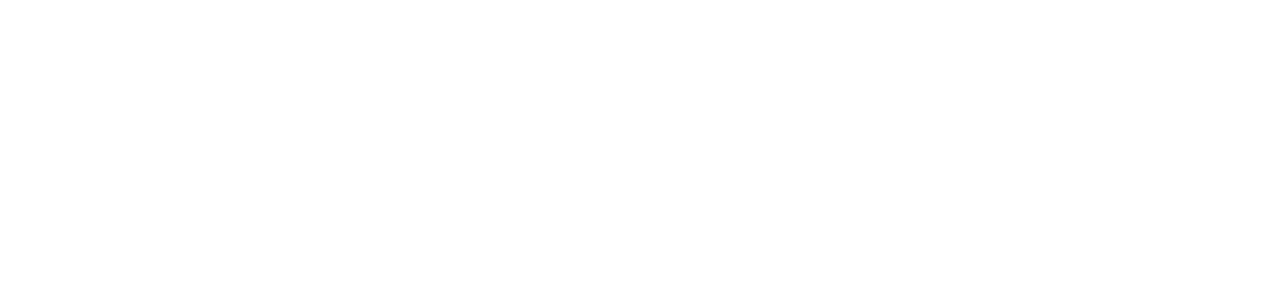
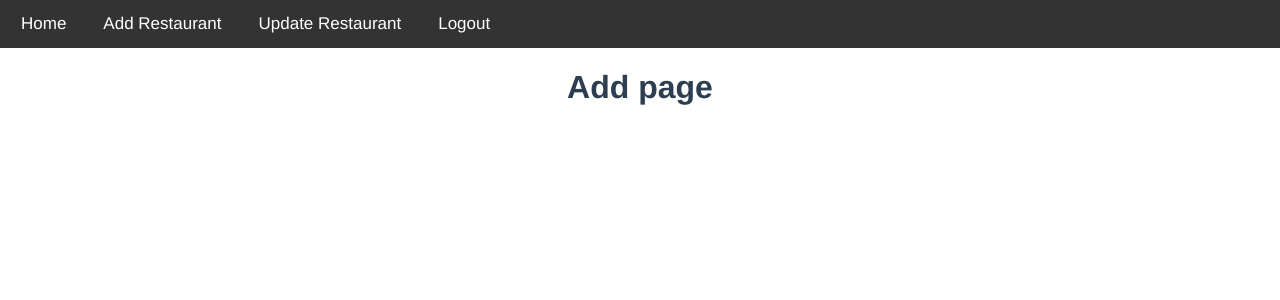
Before and after one commit to simonvista/Vue3, a Vue app: page /add in a window 1280 px wide. Before the commit this address had no page. Shown: the top 300 px of the page. Built offline with nearby package versions, Linux system fonts and the light colour scheme; sample sign-in values are in the browser's storage.

Commit message:
13-0000 is done

```diff
--- /dev/null
+++ b/src/components/Add.vue
@@ -0,0 +1,19 @@
+<template>
+  <Header />
+  <h1>Add page</h1>
+  <h2></h2>
+</template>
+<script>
+import Header from "./Header.vue";
+export default {
+  components: { Header },
+  name: "Add",
+
+  mounted() {
+    let user = localStorage.getItem("user-info");
+    if (!user) {
+      this.$router.push({ name: "SignUp" });
+    }
+  },
+};
+</script>
--- a/src/components/Header.vue
+++ b/src/components/Header.vue
@@ -1,8 +1,8 @@
 <template>
   <div class="nav">
-    <a href="#">Home</a>
-    <a href="#">Add Restaurant</a>
-    <a href="#">Upadte Restaurant</a>
+    <router-link to="/">Home</router-link>
+    <router-link to="/add">Add Restaurant</router-link>
+    <router-link to="/update">Update Restaurant</router-link>
     <a v-on:click="logout" href="#">Logout</a>
   </div>
 </template>
--- a/src/components/Home.vue
+++ b/src/components/Home.vue
@@ -1,14 +1,24 @@
 <template>
   <Header />
   <h1>home page</h1>
+  <h2>Hi {{ name }}</h2>
 </template>
 <script>
 import Header from "./Header.vue";
 export default {
   components: { Header },
   name: "Home",
+  data() {
+    return {
+      name: "",
+    };
+  },
+
   mounted() {
     let user = localStorage.getItem("user-info");
+    // console.warn(user);  //{name: "test", email: "test@test.com", password: "test@123", id: 4}
+    // console.warn(typeof user);  //string
+    this.name = JSON.parse(user).name;
     if (!user) {
       this.$router.push({ name: "SignUp" });
     }
--- /dev/null
+++ b/src/components/Update.vue
@@ -0,0 +1,17 @@
+<template>
+  <Header />
+  <h1>Update page</h1>
+</template>
+<script>
+import Header from "./Header.vue";
+export default {
+  components: { Header },
+  name: "Update",
+  mounted() {
+    let user = localStorage.getItem("user-info");
+    if (!user) {
+      this.$router.push({ name: "SignUp" });
+    }
+  },
+};
+</script>
--- a/src/router.js
+++ b/src/router.js
@@ -1,6 +1,8 @@
 import Home from "./components/Home.vue";
 import SignUp from "./components/SignUp.vue";
 import Login from "./components/Login.vue";
+import Add from "./components/Add.vue";
+import Update from "./components/Update.vue";
 import { createRouter, createWebHistory } from "vue-router";
 const routes = [
   {
@@ -18,6 +20,16 @@
     component: Login,
     path: "/login",
   },
+  {
+    name: "Add",
+    component: Add,
+    path: "/add",
+  },
+  {
+    name: "Update",
+    component: Update,
+    path: "/update",
+  },
 ];
 const router = createRouter({
   history: createWebHistory(),
```
